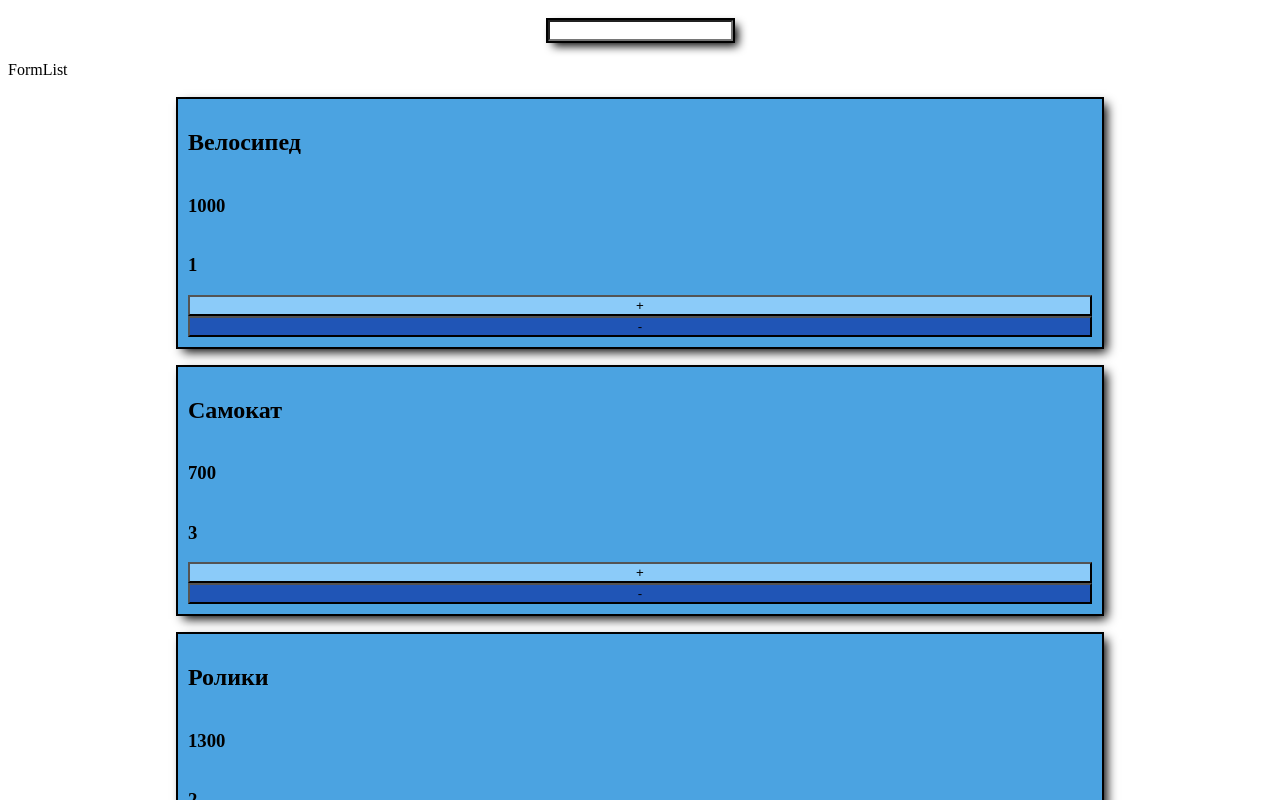
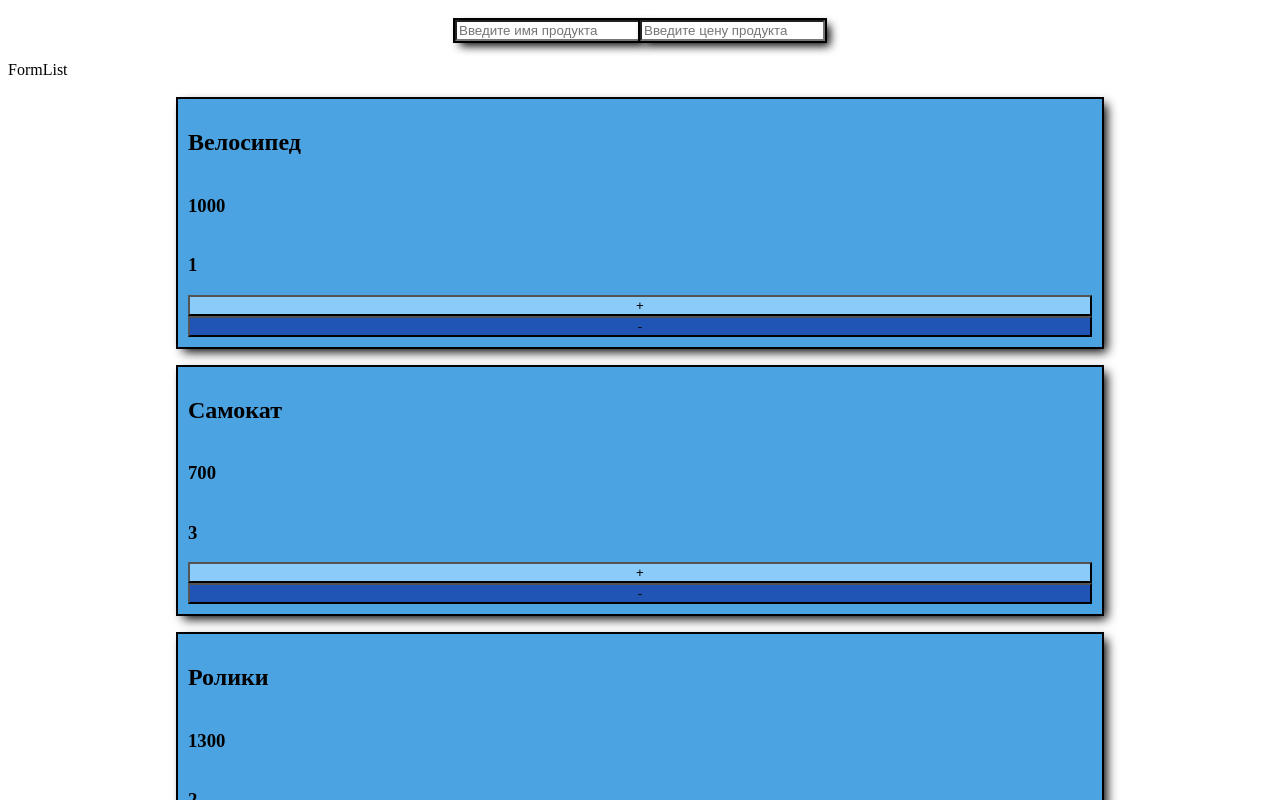
Before and after one commit to Nikonets-Maria/jsreatkt2, a React (Create React App) app: page / in a window 1280 px wide. Shown: the top 800 px of the page. Built offline with nearby package versions, Linux system fonts and the light colour scheme.

Commit message:
Update AddForm.jsx

```diff
--- a/src/components/AddForm.jsx
+++ b/src/components/AddForm.jsx
@@ -1,17 +1,56 @@
 
-function AddForm(props){
-    const {createProduct} = props
-    function handletKeyUp(event){
-        if (event.key === 'Enter'){
-            createProduct(event.target.value)
+// function AddForm(props){
+//     const {createProduct} = props
+//     function handletKeyUp(event){
+//         if (event.key === 'Enter'){
+//             createProduct(event.target.value, event.target.value)
+//         }
+//     }
+// return(
+//     <div className='input_elem'>
+//         <input onKeyUp={handletKeyUp}/>
+//         {/* <input onKeyUp={handletKeyUp}/> */}
+//     </div>)
+// }
 
+// export default AddForm
+
+
+
+//костыль переписать
+import React, { useState } from 'react';
+
+function AddForm(props) {
+    const { createProduct } = props;
+    const [name, setName] = useState('');
+    const [price, setPrice] = useState('');
+
+    function handleKeyUp(event) {
+        if (event.key === 'Enter') {
+            createProduct(name, price);
+            setName(''); // Сброс значения имени
+            setPrice(''); // Сброс значения цены
         }
     }
-return(
-    <div className='input_elem'>
-        <input onKeyUp={handletKeyUp}/>
 
-    </div>)
+    return (
+        <div className='input_elem'>
+            <input
+                type="text"
+                placeholder="Введите имя продукта"
+                value={name}
+                onChange={(e) => setName(e.target.value)}
+                onKeyUp={handleKeyUp}
+            />
+            <input
+                type="text"
+                placeholder="Введите цену продукта"
+                value={price}
+                onChange={(e) => setPrice(e.target.value)}
+                onKeyUp={handleKeyUp}
+            />
+        </div>
+    );
 }
 
-export default AddForm
+export default AddForm;
```
